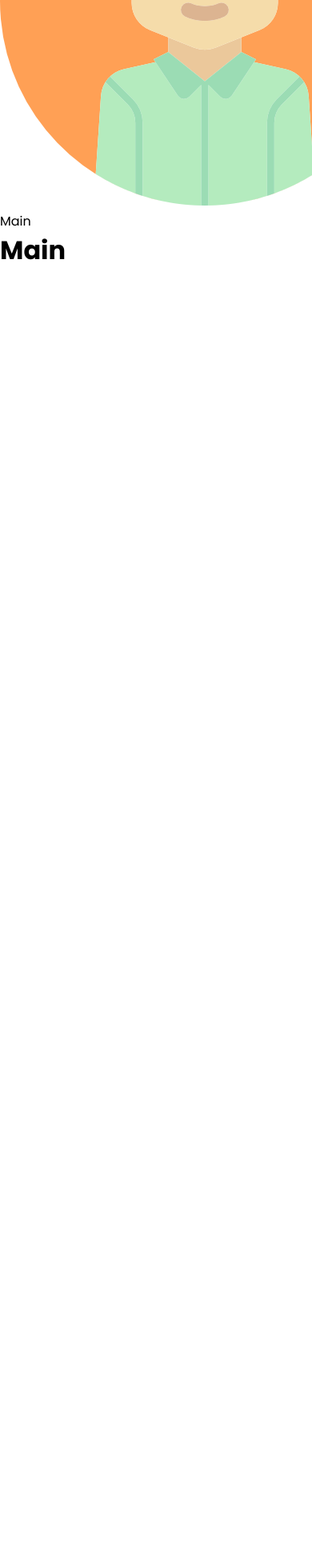
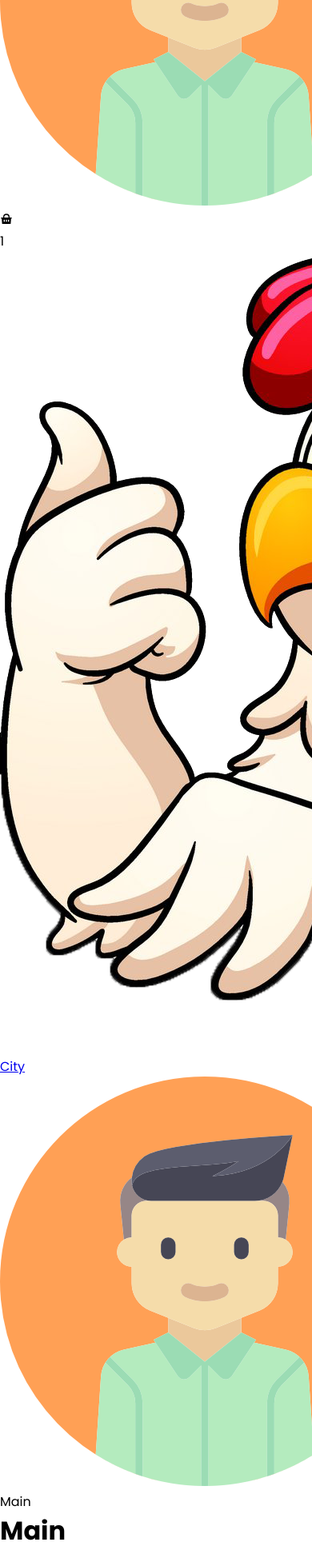
Before and after one commit to abdulawalemon1/meal-deal-client, a React (Create React App) app: page / in a window 390 px wide. Shown: the part 1437-3375 px from the top of the page at 80% size. Before the commit the page ends 1774 px from the top, so only its background shows below. Built offline with nearby package versions, Linux system fonts and the light colour scheme.

Commit message:
header responsive

```diff
--- a/src/App.js
+++ b/src/App.js
@@ -8,7 +8,7 @@ import { AnimatePresence } from 'framer-motion';
 
 function App() {
   return (
-    <AnimatePresence>
+    <AnimatePresence exitBeforeEnter>
       <div className="w-screen flex h-auto flex-col bg-primary">
         <Header></Header>
         <main className='mt-24 p-8 w-full'>Main
--- a/src/components/Header.js
+++ b/src/components/Header.js
@@ -1,8 +1,9 @@
-import React from 'react';
+import React, { useState } from 'react';
 import Logo from '../img/logo.png';
 import Avatar from '../img/avatar.png';
 import { motion } from 'framer-motion';
 import { RiShoppingBasketFill } from 'react-icons/ri';
+import { MdAdd, MdLogout } from 'react-icons/md';
 import { Link } from 'react-router-dom';
 import { getAuth, signInWithPopup, GoogleAuthProvider } from "firebase/auth";
 import { app } from '../firebase.config';
@@ -16,16 +17,34 @@ const Header = () => {
 
     const [{ user }, dispatch] = useStateValue();
 
+    const [isMenu, setisMenu] = useState(false);
+
     const login = async () => {
-        const { user: { refreshToken, providerData } } = await signInWithPopup(firebaseAuth, provider);
+        if (!user) {
+            const { user: { refreshToken, providerData } } = await signInWithPopup(firebaseAuth, provider);
+            dispatch({
+                type: actionType.SET_USER,
+                user: providerData[0]
+            });
+            localStorage.setItem('user', JSON.stringify(providerData[0]))
+        } else {
+            setisMenu(!isMenu)
+        }
+    }
+
+
+    const logout = () => {
+        setisMenu(false)
+        localStorage.clear()
+
         dispatch({
             type: actionType.SET_USER,
-            user: providerData[0]
+            user: null,
         });
-        localStorage.setItem('user', JSON.stringify(providerData[0]))
     }
+
     return (
-        <header className='fixed z-50 w-screen p-6 px-16'>
+        <header className='fixed z-50 w-screen p-3 px-4 md:p-6 md:px-16'>
             {/* Dekstop and Tablet */}
             <div className='hidden md:flex w-full h-full items-center justify-between'>
                 <Link to={'/'} className='flex items-center gap-2'>
@@ -33,12 +52,16 @@ const Header = () => {
                     <p className='text-headingColor text-xl font-bold'>City</p>
                 </Link>
                 <div className='flex items-center gap-8'>
-                    <ul className='flex items-center gap-32'>
+                    <motion.ul
+                        initial={{ opacity: 0, x: 200 }}
+                        animate={{ opacity: 1, x: 0 }}
+                        exit={{ opacity: 0, x: 200 }}
+                        className='flex items-center gap-32'>
                         <li className='text-base textColor cursor-pointer hover:text-headingColor duration-100 transition-all ease-in-out'>Home</li>
                         <li className='text-base textColor cursor-pointer hover:text-headingColor duration-100 transition-all ease-in-out'>Menu</li>
                         <li className='text-base textColor cursor-pointer hover:text-headingColor duration-100 transition-all ease-in-out'>About Us</li>
                         <li className='text-base textColor cursor-pointer hover:text-headingColor duration-100 transition-all ease-in-out'>Services</li>
-                    </ul>
+                    </motion.ul>
                     <div className='relative flex flex-center justify-center'>
                         <RiShoppingBasketFill className='text-textColor 2xl  cursor-pointer' />
                         <div className='absolute -top-3 -right-2 w-5 h-5 rounded-full bg-cartBg flex items-center justify-center'>
@@ -52,11 +75,88 @@ const Header = () => {
                             className="rounded w-10 h-10 min-w-[40px] drop-shadow-xl cursor-pointer"
                             alt=""
                             onClick={login} />
+                        {
+                            isMenu && (
+                                <motion.div
+                                    initial={{ opacity: 0, scale: 0.6 }}
+
+                                    animate={{ opacity: 1, scale: 1 }}
+
+                                    exit={{ opacity: 0, scale: 0.6 }}
+
+                                    className='w-40 bg-slate-50 shadow-xl rounded-lg flex flex-col absolute top-12 right-0 px-4 py-2'>
+                                    {
+                                        user && user.uid === "107293306578021978254" && (
+                                            <Link to="/createItem">
+                                                <p className='px-3 flex items-center gap-3 cursor-pointer hover:bg-primary transition-all duration-100 ease-in-out text-textColor text-base'>New Item<MdAdd></MdAdd></p>
+
+                                            </Link>
+                                        )
+                                    }
+
+                                    <p className='px-4 flex items-center gap-3 cursor-pointer  hover:bg-primary transition-all duration-100 ease-in-out text-textColor text-base'>SignOut<MdLogout></MdLogout></p>
+                                </motion.div>
+                            )
+                        }
                     </div>
                 </div>
             </div>
             {/* Mobile */}
-            <div className='flex md:hidden w-full h-full'></div>
+            <div className='flex items-center justify-between md:hidden w-full h-full'>
+
+                <div className='relative flex flex-center justify-center'>
+                    <RiShoppingBasketFill className='text-textColor 2xl  cursor-pointer' />
+                    <div className='absolute -top-3 -right-2 w-5 h-5 rounded-full bg-cartBg flex items-center justify-center'>
+                        <p className='text-xs text-white font-semibold'>1</p>
+                    </div>
+                </div>
+
+                <Link to={'/'} className='flex items-center gap-2'>
+                    <img src={Logo} className="w-8 object-cover" alt="" />
+                    <p className='text-headingColor text-xl font-bold'>City</p>
+                </Link>
+
+                <div className='relative'>
+                    <motion.img
+                        whileTap={{ scale: 0.6 }}
+                        src={user ? user.photoURL : Avatar}
+                        className="rounded w-10 h-10 min-w-[40px] drop-shadow-xl cursor-pointer"
+                        alt=""
+                        onClick={login} />
+                    {
+                        isMenu && (
+                            <motion.div
+                                initial={{ opacity: 0, scale: 0.6 }}
+
+                                animate={{ opacity: 1, scale: 1 }}
+
+                                exit={{ opacity: 0, scale: 0.6 }}
+
+                                className='w-40 bg-slate-50 shadow-xl rounded-lg flex flex-col absolute top-12 right-0 px-4 py-2'>
+                                {
+                                    user && user.uid === "107293306578021978254" && (
+                                        <Link to="/createItem">
+                                            <p className='px-4 py-2 flex items-center gap-3 cursor-pointer hover:bg-primary transition-all duration-100 ease-in-out text-textColor text-base'>New Item<MdAdd></MdAdd></p>
+
+                                        </Link>
+                                    )
+                                }
+
+
+                                <ul
+                                    className='flex flex-col '>
+                                    <li className='px-4 py-2 hover:bg-primary text-base textColor cursor-pointer hover:text-headingColor duration-100 transition-all ease-in-out'>Home</li>
+                                    <li className='px-4 py-2 hover:bg-primary text-base textColor cursor-pointer hover:text-headingColor duration-100 transition-all ease-in-out'>Menu</li>
+                                    <li className='px-4 py-2 hover:bg-primary text-base textColor cursor-pointer hover:text-headingColor duration-100 transition-all ease-in-out'>About Us</li>
+                                    <li className='px-4 py-2 hover:bg-primary text-base textColor cursor-pointer hover:text-headingColor duration-100 transition-all ease-in-out'>Services</li>
+                                </ul>
+
+                                <p onClick={logout} className=' rounded px-4 py-2 flex items-center justify-center bg-primary gap-3 cursor-pointer  hover:bg-orange-300 transition-all duration-100 ease-in-out text-textColor text-base shadow-md'>SignOut<MdLogout></MdLogout></p>
+                            </motion.div>
+                        )
+                    }
+                </div>
+            </div>
         </header>
     );
 };
```
